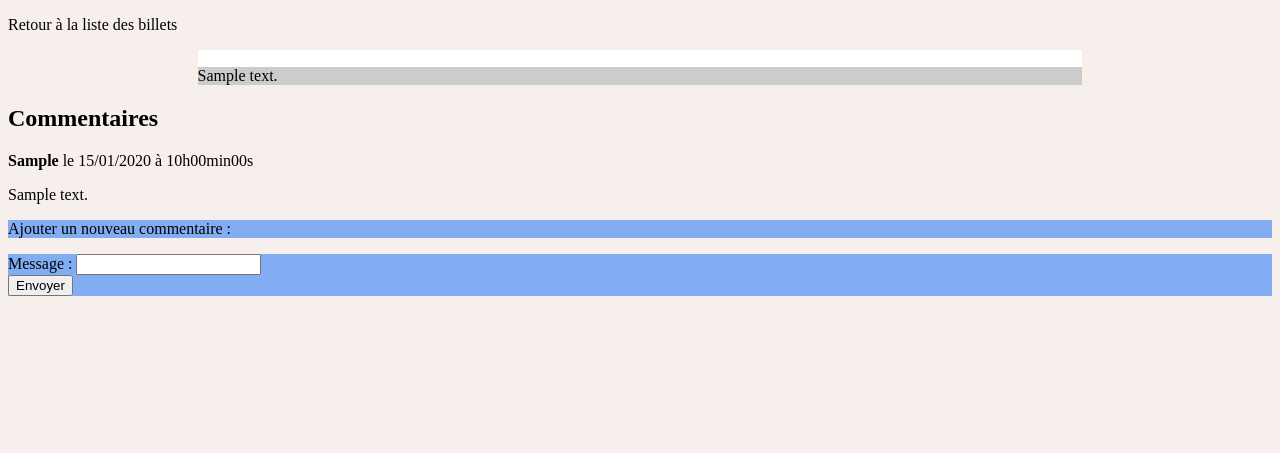
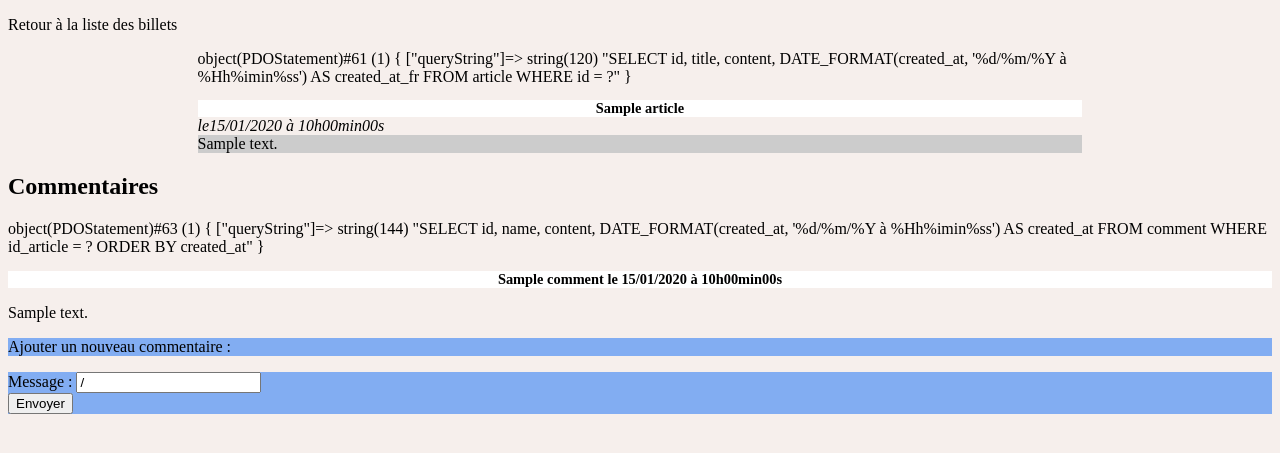
Before and after one commit to FabienRet/projet4, a PHP site: page /public/index.php?route=comment&article=1 in a window 1280 px wide. Shown: the top 453 px of the page. Run offline with PHP 8.4, Linux system fonts and the light colour scheme; the visitor is signed in with stand-in values (Sample User, id 1); tables that the repository leaves empty or names only in its code hold one stand-in row (values such as "Sample post").

Commit message:
autoload composer + start refactor with twig

```diff
--- a/config/Router.php
+++ b/config/Router.php
@@ -58,6 +58,9 @@
                 else if ($_GET['route'] == 'admin'){
                     $this->frontController->admin();
                 }
+                else if($_GET['route'] == 'member'){
+                    $this->frontController->member($_SESSION['name']);
+                }
                 else{
 				echo 'Autre page !';
 			}
--- a/public/css/style.css
+++ b/public/css/style.css
@@ -14,7 +14,7 @@
 h3
 {
     background-color:white;
-    color:white;
+    color:black;
     font-size:0.9em;
     margin-bottom:0px;
 }
--- a/public/index.php
+++ b/public/index.php
@@ -1,13 +1,8 @@
 <?php
 
 require ('../config/dev.php');
-require ('../config/Autoloader.php');
+require ('../vendor/autoload.php');
 
-use App\config\Autoloader;
-use App\config\router;
-
-$autoloader = new Autoloader();
-$autoloader->register();
 session_start();
-$router = new Router();
+$router = new \App\config\Router();
 $router->run();
--- a/src/DAO/ArticleDAO.php
+++ b/src/DAO/ArticleDAO.php
@@ -5,35 +5,35 @@
 {
     public function getArticles()
     {
-        $sql = 'SELECT ID, titre, contenu, DATE_FORMAT(date_creation, \'%d/%m/%Y à %Hh%imin%ss\') AS date_creation_fr FROM billets ORDER BY date_creation DESC LIMIT 0, 5';
+        $sql = 'SELECT id, title, content, DATE_FORMAT(created_at, \'%d/%m/%Y à %Hh%imin%ss\') AS created_at_fr FROM article ORDER BY created_at DESC LIMIT 0, 5';
         $result = $this->sql($sql);
         return $result;
     }
 
     public function getArticle($idArt)
     {
-        $sql = 'SELECT ID, titre, contenu, DATE_FORMAT(date_creation, \'%d/%m/%Y à %Hh%imin%ss\') AS date_creation_fr FROM billets WHERE ID = ?';
+        $sql = 'SELECT id, title, content, DATE_FORMAT(created_at, \'%d/%m/%Y à %Hh%imin%ss\') AS created_at_fr FROM article WHERE id = ?';
         $result = $this->sql($sql, [$idArt]);
         return $result;
     }
 
     public function deleteArticle($idArt)
     {
-        $sql = 'DELETE FROM billets WHERE ID=?';
+        $sql = 'DELETE FROM article WHERE id=?';
         $result = $this->sql($sql, [$idArt]);
         return $result;
     }
 
-    public function addArticle($titreArt, $articleArt)
+    public function addArticle($titleArt, $articleArt)
     {
-        $sql = 'INSERT INTO billets(titre, contenu, date_creation) VALUES (?, ?, NOW())';
-        $result = $this->sql($sql, [$titreArt, $articleArt]);
+        $sql = 'INSERT INTO article(title, content, created_at) VALUES (?, ?, NOW())';
+        $result = $this->sql($sql, [$titleArt, $articleArt]);
         return $result;
     }
 
-    public function updateArticle($titreArt, $articleArt, $idArt){
-        $sql = "UPDATE billets SET titre = ?, contenu = ? WHERE ID = ?";
-        $result = $this->sql($sql, [$titreArt, $articleArt, $idArt]);
+    public function updateArticle($titleArt, $articleArt, $idArt){
+        $sql = "UPDATE article SET title = ?, content = ? WHERE id = ?";
+        $result = $this->sql($sql, [$titleArt, $articleArt, $idArt]);
         return $result;
     }
 }
--- a/src/DAO/CommentDAO.php
+++ b/src/DAO/CommentDAO.php
@@ -5,30 +5,30 @@
 Class CommentDAO extends Database
 {
     public function getComment($idArticle){
-        $sql = 'SELECT ID, auteur, commentaire, DATE_FORMAT(date_commentaire, \'%d/%m/%Y à %Hh%imin%ss\') AS date_commentaire_fr FROM commentaires WHERE id_billet = ? ORDER BY date_commentaire';
+        $sql = 'SELECT id, name, content, DATE_FORMAT(created_at, \'%d/%m/%Y à %Hh%imin%ss\') AS created_at FROM comment WHERE id_article = ? ORDER BY created_at';
         $result = $this->sql($sql, [$idArticle]);
         return $result;
     }
 
     public function addComment($idArticle, $mess){
-        $sql ='INSERT INTO commentaires(id_billet, auteur, commentaire, date_commentaire) VALUES (?, ?, ?, NOW())';
-        $result = $this->sql($sql, [$idArticle, $_SESSION['pseudo'], $mess]);
+        $sql ='INSERT INTO comment(id_article, name, content, created_at) VALUES (?, ?, ?, NOW())';
+        $result = $this->sql($sql, [$idArticle, $_SESSION['name'], $mess]);
         return $result;
     }
 
     public function deleteComment($idComment){
-        $sql = 'DELETE FROM commentaires WHERE ID=?';
+        $sql = 'DELETE FROM comment WHERE id=?';
         $result = $this->sql($sql, [$idComment]);
         return $result;
     }
     public function comment ($idComment){
-        $sql = 'SELECT auteur, commentaire FROM commentaires WHERE ID = ?';
+        $sql = 'SELECT name, content FROM comment WHERE id = ?';
         $result = $this->sql($sql, [$idComment]);
         return $result;
     }
-    public function updateComment ($idComment, $auteurComment, $textComment){
-        $sql = "UPDATE commentaires SET auteur = ?, commentaire = ? WHERE ID = ?";
-        $result = $this->sql($sql, [$auteurComment, $textComment, $idComment]);
+    public function updateComment ($idComment, $textComment){
+        $sql = "UPDATE comment SET name = ?, content = ? WHERE id = ?";
+        $result = $this->sql($sql, [$_SESSION['name'], $textComment, $idComment]);
         return $result;
     }
 }
--- a/src/DAO/ConnectionDAO.php
+++ b/src/DAO/ConnectionDAO.php
@@ -3,21 +3,21 @@
 namespace App\src\DAO;
 
 Class ConnectionDAO extends Database{
-    public function connection($pseudo, $pass, $mail){
-        $sql = 'INSERT INTO membres(pseudo, password, email, date_inscription, id_groupe) VALUES (?, ?, ?, NOW(), 1)';
-        $result = $this->sql($sql, [$pseudo, $pass, $mail]);
+    public function connection($name, $pass, $mail){
+        $sql = 'INSERT INTO user(name, password, email, created_at, id_group) VALUES (?, ?, ?, NOW(), 1)';
+        $result = $this->sql($sql, [$name, $pass, $mail]);
         return $result;
     }
-    public function testPseudo($pseudo){
-        $varPseudo = 0;
-        $tableauTest = 'SELECT pseudo FROM membres';
+    public function testName($name){
+        $varname = 0;
+        $tableauTest = 'SELECT name FROM user';
         $donnees = $this->sql($tableauTest);
         while ($test = $donnees->fetch()){
-            if($pseudo == $test['pseudo']){
-                $varPseudo = 1;
+            if($name == $test['name']){
+                $varname = 1;
             }
         }
-        return $varPseudo;
+        return $varname;
     }
     public function testPass($pass, $testPass){
         if($pass == $testPass){
@@ -29,7 +29,7 @@
 
     public function testEmail($email){
         $varEmail = 0;
-        $tableauTest = 'SELECT email FROM membres';
+        $tableauTest = 'SELECT email FROM user';
         $donnees = $this->sql($tableauTest);
         while($test = $donnees->fetch()){
             if ($email == $test['email']){
@@ -39,10 +39,10 @@
         return $varEmail;
     }
 
-    public function checkPass($pseudo, $pass){
+    public function checkPass($name, $pass){
         $varPass = 0;
-        $tableauTest = 'SELECT password FROM membres WHERE pseudo = ?';
-        $donnees = $this->sql($tableauTest, [$pseudo]);
+        $tableauTest = 'SELECT password FROM user WHERE name = ?';
+        $donnees = $this->sql($tableauTest, [$name]);
         while($testPass = $donnees->fetch()){
             if($pass == $testPass['password']){
                 $varPass = 1;
@@ -50,13 +50,27 @@
         }
         return $varPass;
     }
-    public function createSession($pseudo){
-        $_SESSION['pseudo'] = $pseudo;
-        $tableauTest = 'SELECT id_groupe FROM membres WHERE pseudo = ?';
-        $donnees = $this->sql($tableauTest, [$pseudo]);
+    public function createSession($name){
+        $_SESSION['name'] = $name;
+        $tableauTest = 'SELECT id_group FROM user WHERE name = ?';
+        $donnees = $this->sql($tableauTest, [$name]);
         $idSession = $donnees->fetch();
-        $_SESSION['id']= $idSession['id_groupe'];
+        $_SESSION['id']= $idSession['id_group'];
         var_dump($_SESSION);
     }
 
+    public function memberArea($name){
+        $tableauInfo = 'SELECT email FROM user WHERE pseudo = ?';
+        $data = $this->sql($tableauInfo, [$name]);
+        $mail = $data->fetch();
+
+    }
+
+    public function infoTab($name){
+        $tableauTest = 'SELECT email created_at FROM user WHERE name = ?';
+        $donnees = $this->sql($tableauTest, [$name]);
+        $idSession = $donnees->fetch();
+        $_SESSION['email'] = $idSession['email'];
+        $_SESSION['created_at'] = $idSession['created_at'];
+    }
 }
--- /dev/null
+++ b/src/controller/Controller.php
@@ -0,0 +1,34 @@
+<?php
+namespace App\src\controller;
+
+use App\src\DAO\ArticleDAO;
+use App\src\DAO\CommentDAO;
+use App\src\DAO\ConnectionDAO;
+use Twig\Loader\FilesystemLoader;
+
+class Controller{
+
+    protected $article;
+    protected $comment;
+    protected $connexion;
+    protected $twig;
+
+    public function __construct()
+    {
+        $this->article = new ArticleDAO();
+        $this->comment = new CommentDAO();
+        $this->connexion = new ConnectionDAO();
+        $loader = new FilesystemLoader('../templates');
+        $this->twig = new \Twig\Environment($loader, [
+            //TODO : activate'cache' => '../var/cache',
+            'debug' => true //TODO : unactivate
+        ]);
+        $app = [
+            'get' => $_GET,
+            'session' => $_SESSION,
+            'post' => $_POST
+        ];
+        $this->twig->addExtension(new \Twig\Extension\DebugExtension());
+        $this->twig->addGlobal( 'app', $app);
+    }
+}
--- a/src/controller/FrontController.php
+++ b/src/controller/FrontController.php
@@ -3,46 +3,37 @@
 namespace App\src\controller;
 
 
-use App\src\DAO\ArticleDAO;
-use App\src\DAO\CommentDAO;
-use App\src\DAO\ConnectionDAO;
-use App\src\model\View;
 
-class FrontController
+class FrontController extends Controller
 {
 
-    private $article;
-    private $comment;
-    private $connexion;
-    private $view;
 
-    public function __construct()
-    {
-        $this->article = new ArticleDAO();
-        $this->comment = new CommentDAO();
-        $this->connexion = new ConnectionDAO();
-        $this->view = new View();
-    }
 
     public function home(){
         $articles = $this->article->getArticles();
-        return $this->view->render('home', ['articles' => $articles]);
+        echo $this->twig->render('home.html.twig', ['articles' => $articles]);
     }
     public function admin(){
         $articles = $this->article->getArticles();
         return $this->view->render('admin', ['articles' => $articles]);
         }
 
+    public function member($name){
+        $session = $this->connexion->infoTab($name);
+        var_dump($session);
+        return $this->view->render('member', ['session' => $session]);
+    }
+
     public function article($articleId){
         $article = $this->article->getArticle($articleId);
         $comments = $this->comment->getComment($articleId);
-        return $this->view->render('single', ['article' => $article, 'comments' => $comments]);
+        echo $this->twig->render('single.html.twig', ['article' => $article, 'comment' => $comments]);
     }
 
     public function getComment($idArticle){
-        $art = $this->article->getArticle($idArticle);
-        $result = $this->comment->getComment($idArticle);
-        return $this->view->render('comment', ['article' => $art, 'comments' => $result]);
+        $article = $this->article->getArticle($idArticle);
+        $comment = $this->comment->getComment($idArticle);
+        echo $this->twig->render('comment.html.twig', ['article' => $article, 'comment' => $comment]);
         }
 
     public function addArticle($post) {
@@ -68,7 +59,6 @@
             $this->comment->addComment($idArticle, $post['message']);
             header('Location: ../public/index.php?route=comment&article='.$_GET["article"].'');
         }
-        require '../templates/comment_add.php?article=';
     }
 
     public function getArticle($idArticle){
@@ -82,19 +72,19 @@
         }
     }
     public function comment($idComment){
-        $result = $this->comment->comment($idComment);
-        require '../templates/comment_update.php';
+        $comment = $this->comment->comment($idComment);
+        echo $this->twig->render('comment_update.html.twig', ['comment' => $comment]);
     }
     public function updateComment($idComment, $post){
         if(isset($post) && !empty($post)) {
-            $this->comment->updateComment($idComment, $post['auteur'], $post['commentaire']);
+            $this->comment->updateComment($idComment, $post['content']);
             header('Location: ../public/index.php?route=comment&article='.$_GET["ID_article"].'');
         }
     }
     public function login($post){
         if(isset($post) && !empty($post)){
             if(!empty($post['pseudo']) && !empty($post['pass'])){
-                if($this->connexion->testPseudo($post['pseudo']) == 1){
+                if($this->connexion->testName($post['pseudo']) == 1){
                     if($this->connexion->checkPass($post['pseudo'], $post['pass']) == 1){
                         $this->connexion->createSession($post['pseudo']);
                         header('Location: ../public/index.php');
@@ -140,6 +130,7 @@
         }
         require '../templates/register.php';
     }
+
     public function logout(){
         session_destroy();
         header('Location: ../public/index.php');
--- /dev/null
+++ b/templates/base.html.twig
@@ -0,0 +1,13 @@
+<!DOCTYPE html>
+<html lang="fr">
+<head>
+    <meta charset="UTF-8" />
+    <title>{% block title %}{% endblock %}</title>
+    <link href="../public/css/style.css" rel="stylesheet" />
+</head>
+<body>
+<div id="content">
+    {% block content %}{% endblock %}
+</div>
+</body>
+</html>
--- /dev/null
+++ b/templates/comment.html.twig
@@ -0,0 +1,65 @@
+{% extends 'base.html.twig' %}
+
+{% block title %}Commentaires{% endblock %}
+{% block content %}
+
+    <p><a href="../public/index.php">Retour à la liste des billets</a></p>
+    <div class="news">
+        {% for data in article %}
+{{ dump(article) }}
+            <h3>{{ data.title }}</h3><em>{{ 'le'~data.created_at_fr }}</em>
+            <p>{{ data.content }}</p>
+
+    {% endfor %}
+    </div>
+<h2>Commentaires</h2>
+<div>
+    {{ dump(comment) }}
+    {% for data in comment %}
+
+        <h3>{{ data.name ~ ' le ' ~ data.created_at }} </h3>
+        <p>{{ data.content }}</p>
+        {% if app.session.name == data.name or app.session.id == 2 %}
+            <a href="{{' ../public/index.php?route=delete_comment&ID_comment='~data.id~'&ID_article='~app.get.article}}">Supprimer </a>
+            <a href="{{' ../public/index.php?route=get_comment&ID_comment='~data.id~'&ID_article='~app.get.article}}">Modifier</a>
+        {% endif %}
+    {% endfor %}
+</div>
+    <p class="newComments">Ajouter un nouveau commentaire :
+        <form method="post" action="../public/index.php?route=add_comment&article={{ app.get.article }}" class="newComments">
+    <p>
+        <label for="message">Message</label> :  <input type="text" name="message" id="message" value={{ app.post.message }} /><br />
+
+        <input type="submit" value="Envoyer" />
+    </p>
+    </form>
+    </p>
+{% endblock %}
+
+
+{#
+
+foreach ($comments as $donnees)
+{
+?>
+<p><strong><?php echo htmlspecialchars($donnees['auteur']); ?></strong> le <?php echo $donnees['date_commentaire_fr']; ?>
+    <?php
+    if($_SESSION['pseudo'] ==  $donnees['auteur'] || $_SESSION['id'] == 2) {
+        echo '<a href="../public/index.php?route=delete_comment&ID_comment=' . $donnees['ID'] . '&ID_article=' . $_GET['article'] . '">Supprimer </a>';
+    echo '<a href="../public/index.php?route=get_comment&ID_comment=' . $donnees['ID'] . '&ID_article=' . $_GET['article'] . '">Modifier </a></p>';
+}
+?>
+<p><?php echo nl2br(htmlspecialchars($donnees['commentaire'])); ?></p>
+<?php
+} // Fin de la boucle des commentaires
+
+?>
+<p class="newComments">Ajouter un nouveau commentaire :
+    <form method="post" action="../public/index.php?route=add_comment&article=<?php echo $_GET['article'];?>" class="newComments">
+<p>
+    <label for="message">Message</label> :  <input type="text" name="message" id="message" value="<?php if(isset($_POST['message'])){echo $_POST['message'];}?>" /><br />
+
+    <input type="submit" value="Envoyer" />
+</p>
+</form>
+</p>#}
--- /dev/null
+++ b/templates/index.html
@@ -0,0 +1,2 @@
+{% extends 'base.html.twig %}
+{% block content %}Coucou{% endblock}
```
Also changed, not shown: composer.json (added, +11 -0 lines), templates/comment_update.html.twig (added, +17 -0 lines), templates/home.html.twig (added, +38 -0 lines), templates/member.php (added, +17 -0 lines), templates/single.html.twig (added, +22 -0 lines), 2 other files.
